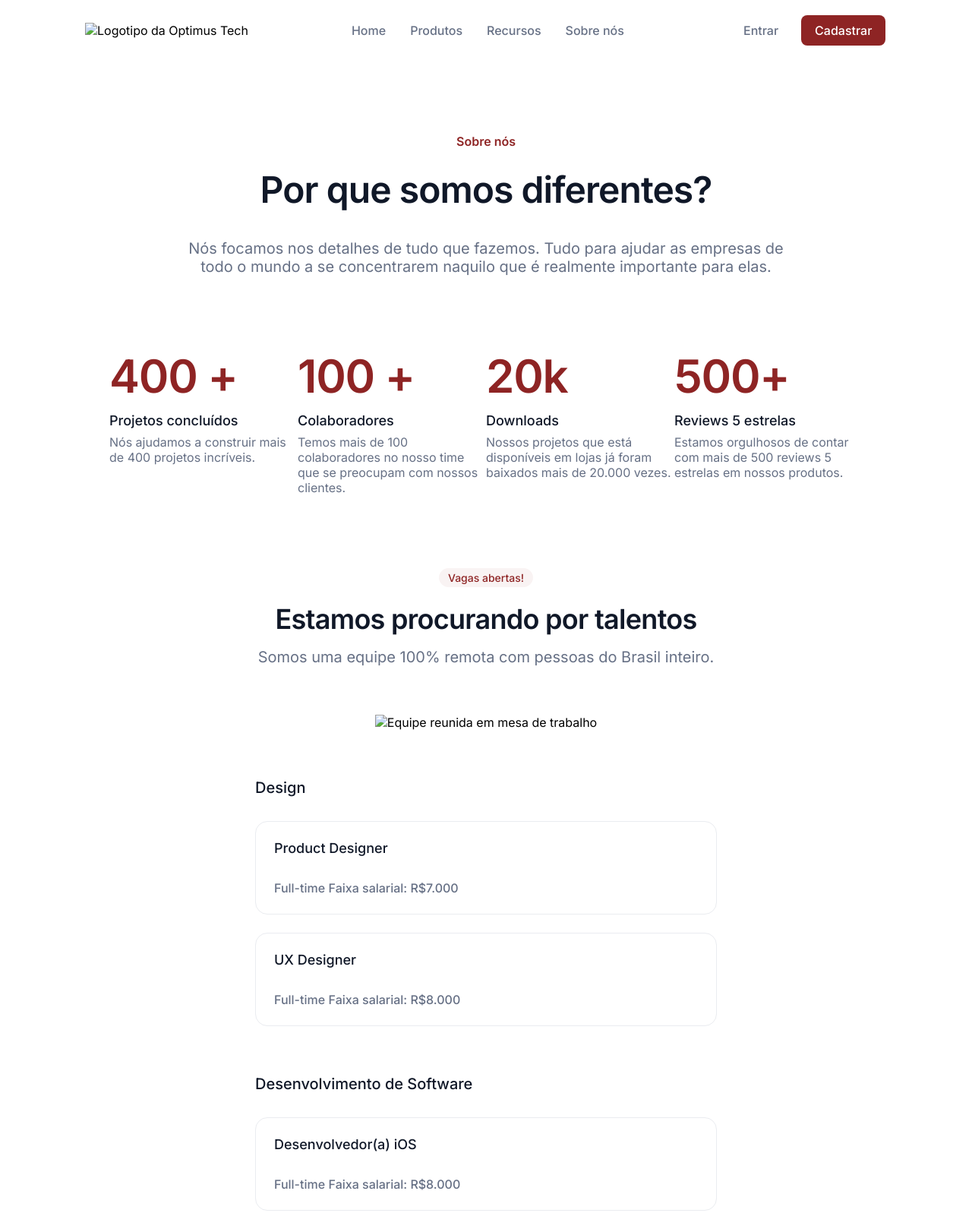
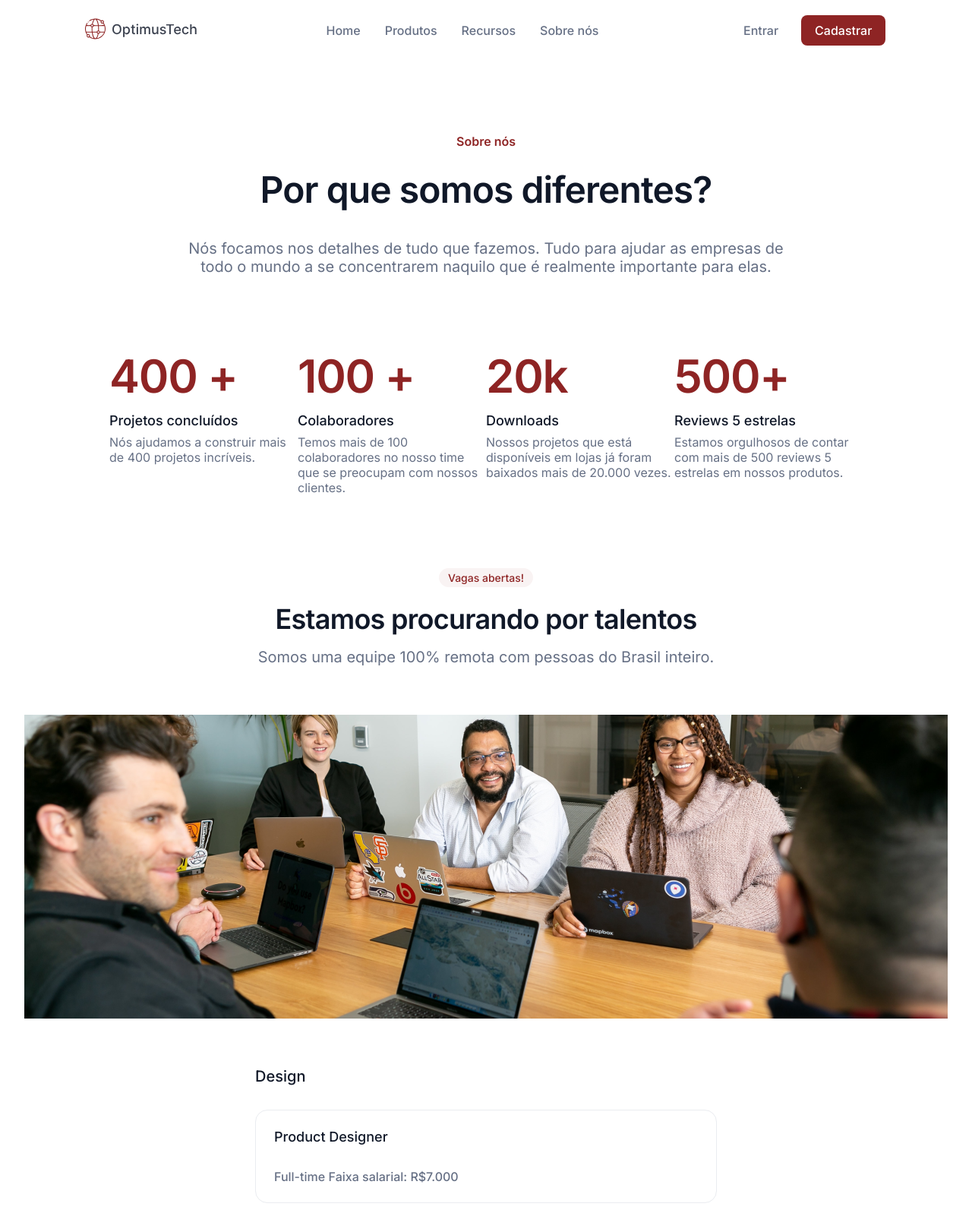
Before and after one commit to bfalconi/7daysofcode, a plain HTML site: page index.html in a window 1280 px wide. Shown: the top 1597 px of the page at 76% size. Drawn offline with Linux system fonts and the light colour scheme; the site is published under a folder, as on GitHub Pages, so addresses that start at the root find nothing.

Commit message:
update imgs

```diff
--- a/index.html
+++ b/index.html
@@ -18,7 +18,7 @@
 
     <nav>
         <div>
-                <img src="/assets/svg/logotype.svg" alt="Logotipo da Optimus Tech">
+                <img src="./assets/svg/logotype.svg" alt="Logotipo da Optimus Tech">
         </div>
         <div class="navigation">
             <a>Home</a>
@@ -66,7 +66,7 @@
             <span>Vagas abertas!</span>
             <h1>Estamos procurando por talentos</h1>
             <p>Somos uma equipe 100% remota com pessoas do Brasil inteiro.</p>
-            <img src="/assets/image/vacancies-img1.png" alt="Equipe reunida em mesa de trabalho">
+            <img src="./assets/image/vacancies-img1.png" alt="Equipe reunida em mesa de trabalho">
         </div>
         <div id="open-vacancies">
             <h1>Design</h1>
@@ -109,7 +109,7 @@
             <h1>OptimusTech se importa com a saúde dos seus colaboradores e sempre procura nos dar todo tipo de auxílio possível.</h1>
         </div>
         <div id="collaborator">
-            <img src="/assets/svg/avatar-julia.svg" alt="Foto de perfil de Júlia Castro">
+            <img src="./assets/svg/avatar-julia.svg" alt="Foto de perfil de Júlia Castro">
             <h2>Júlia Castro</h2>
             <span>Desenvolvedora Web</span>
         </div>
@@ -127,5 +127,9 @@
         <p>© 2022 OptimusTech. Todos os direitos reservados.</p>
     </footer>
 
+<!-- CONFERIR COM A RESOLUÇÃO ENVIADA POR E-MAIL,
+    TENTAR SOLUCIONAR O PROBLEMA DE RESPONSIVIDADE DA IMAGEM,
+    MELHORAR CÓDIGO LIMPANDO O QUE FOR DESNECESSÁRIO -->
+
 </body>
 </html>
```
